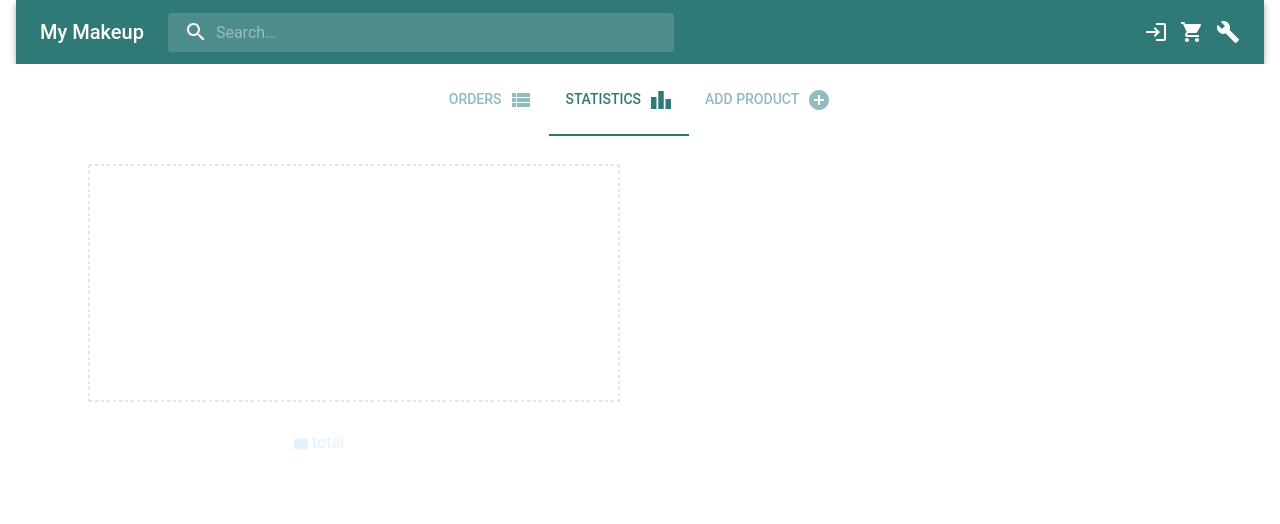
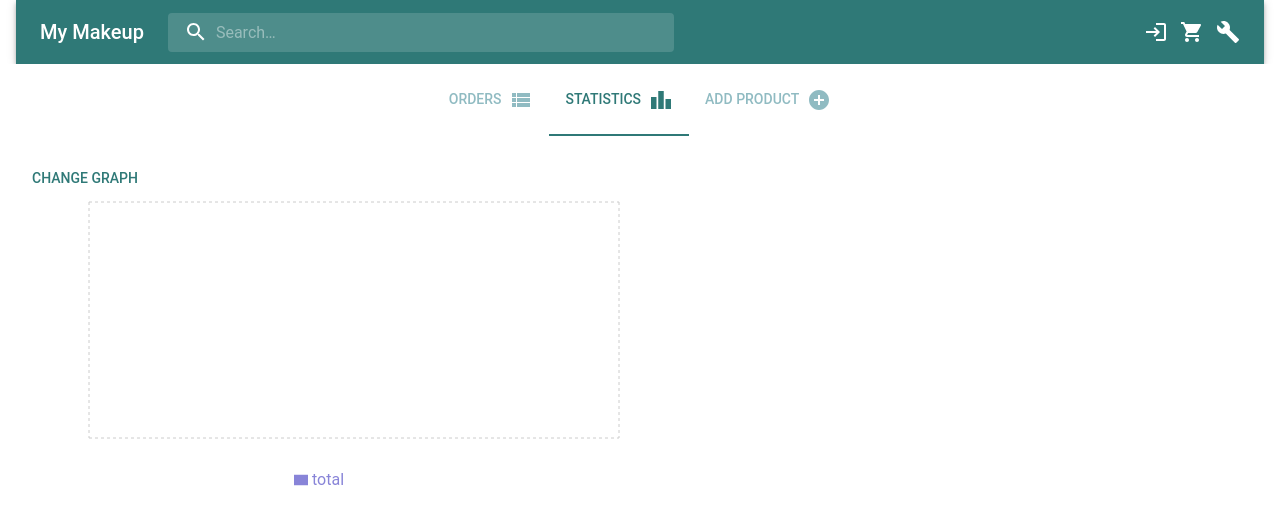
Before and after one commit to ayabryl/WebProgramming, a React (Create React App) app in the folder ui/: page /admin in a window 1280 px wide. Both pictures are taken after a click on the tab "STATISTICS". Shown: the top 524 px of the page. Built offline with nearby package versions, Linux system fonts and the light colour scheme; no server answers.

Commit message:
adding graph

```diff
--- a/ui/src/components/admin/ProductsGraph.js
+++ b/ui/src/components/admin/ProductsGraph.js
@@ -5,6 +5,7 @@ import { Grid } from "@mui/material";
 import { styled } from "@mui/material/styles";
 import Order from "./Order";
 import axios from "axios";
+import { Button } from "@mui/material";
 
 import toast, { Toaster } from "react-hot-toast";
 import { LoginContext } from "../../contexts/LoginContext";
@@ -17,10 +18,13 @@ import {
   CartesianGrid,
   Tooltip,
   Legend,
+  PieChart,
+  Pie,
 } from "recharts";
 
 const ProductsGraph = (props) => {
   const [data, setData] = useState([]);
+  const [graphType, setGraphType] = useState("bar"); // added state to keep track of the current graph type
 
   const fetchData = () => {
     axios
@@ -45,17 +49,50 @@ const ProductsGraph = (props) => {
     fetchData();
   }, {});
 
+  // function to handle button click and change the graphType state
+  const handleGraphTypeChange = () => {
+    if (graphType === "bar") {
+      setGraphType("pie");
+    } else {
+      setGraphType("bar");
+    }
+  };
+
   return (
     <React.Fragment>
       <Toaster position="top-center" reverseOrder={false} />
+      <Grid container justifyItems="center">
+        <Grid item xs={12} alignContent="center">
+          <Button onClick={handleGraphTypeChange}>Change Graph</Button>
+        </Grid>
+
+        <Grid item xs={8}>
+          {graphType === "bar" ? (
             <BarChart width={600} height={300} data={data}>
               <XAxis dataKey="name" />
               <YAxis />
               <CartesianGrid strokeDasharray="3 3" />
               <Tooltip />
               <Legend />
-        <Bar dataKey="total" fill="#e3f2fd" />
+              <Bar dataKey="total" fill="#8884d8" />
             </BarChart>
+          ) : (
+            <PieChart width={600} height={300}>
+              <Pie
+                dataKey="total"
+                data={data}
+                cx="50%"
+                cy="50%"
+                outerRadius={50}
+                fill="#8884d8"
+                label
+              />
+              <Tooltip />
+              <Legend />
+            </PieChart>
+          )}
+        </Grid>
+      </Grid>
     </React.Fragment>
   );
 };
```
Lines whose indentation alone changed are shown as unchanged.
